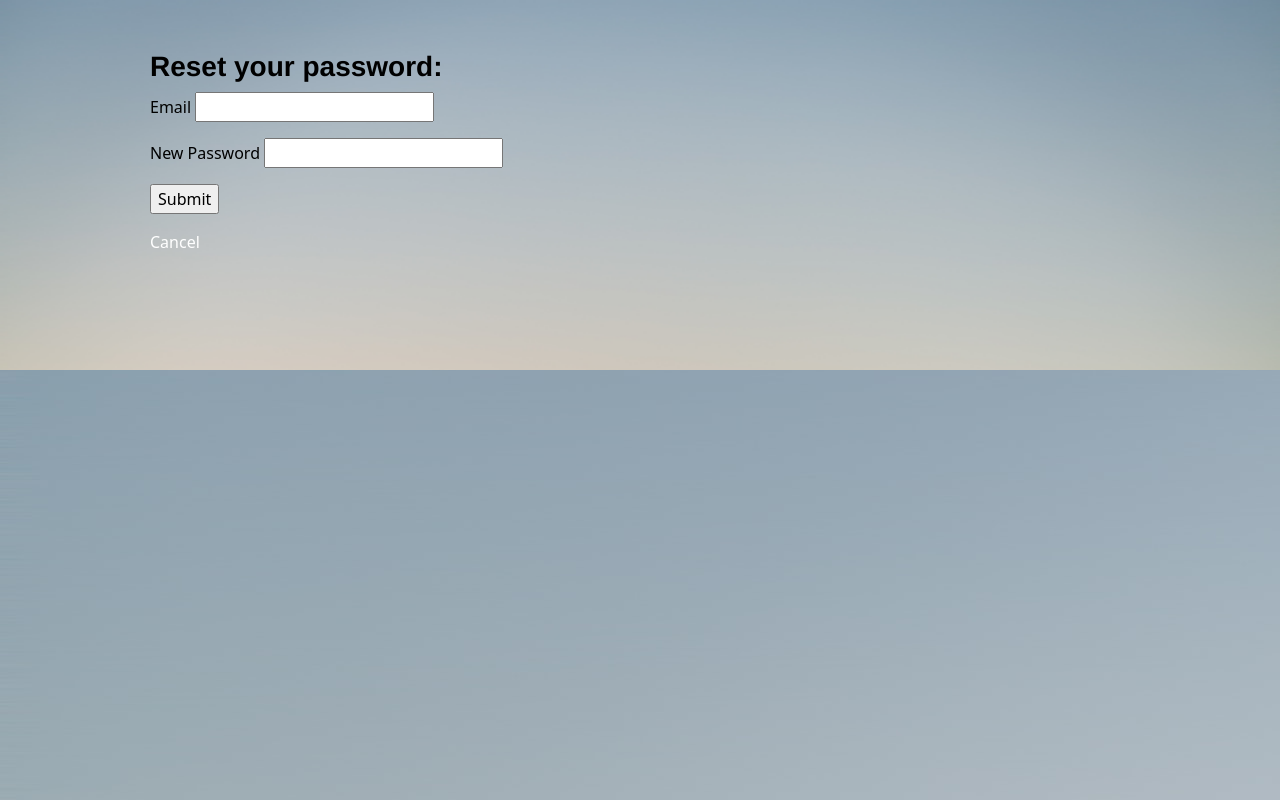
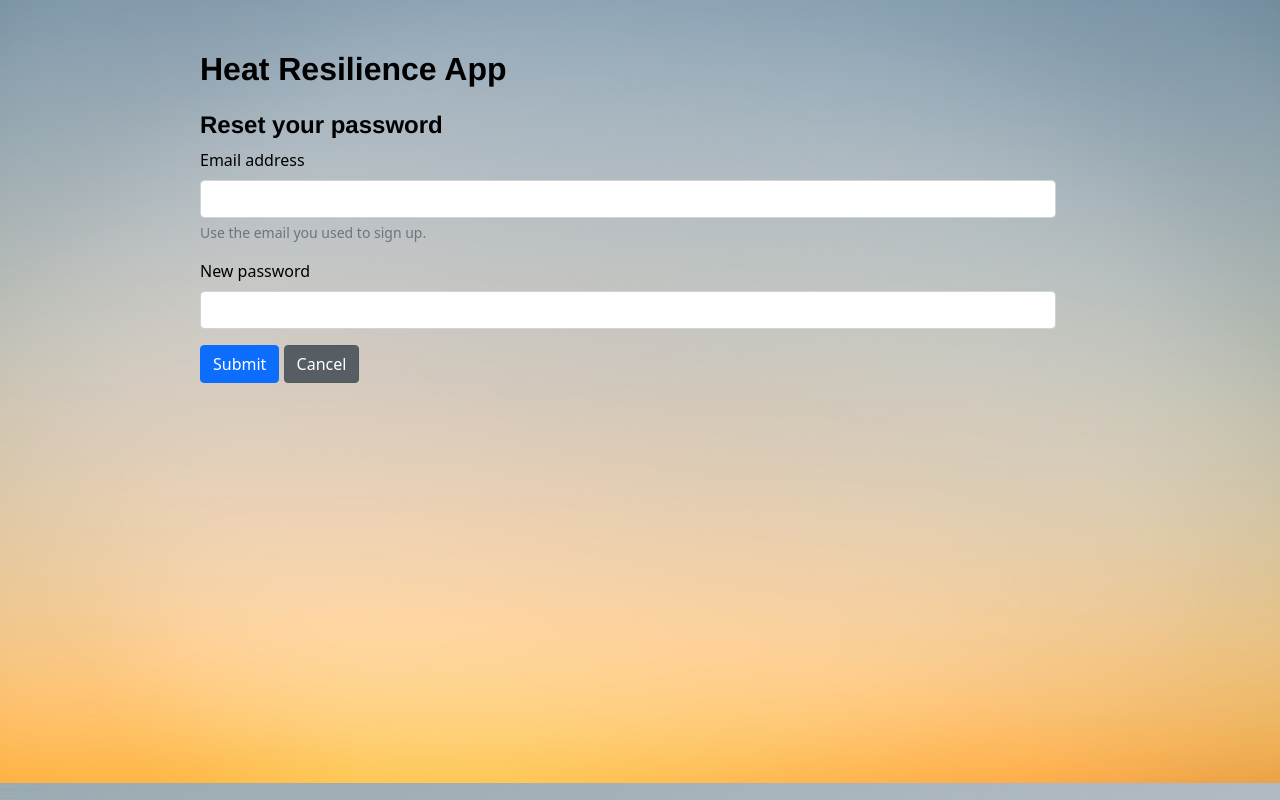
Before and after one commit to greenhacks/heat-resilience-app, a Flask app: page /reset-password in a window 1280 px wide. Run offline with Flask 2, Linux system fonts and the light colour scheme.

Commit message:
Styling & UX updates

```diff
--- a/templates/about.html
+++ b/templates/about.html
@@ -35,7 +35,7 @@
     <div>
         <b>2) Why use the heat index instead of ambient temperature as a measure of thermal comfort? </b>
         <br>
-        The heat index is more accurate because it takes humidity into account.
+        The heat index is more accurate because it takes humidity into account. Humidity can make the temperature feel hotter.
         <br>
         <br>
         You can find more information in this New York Times article:
--- a/templates/reset_password.html
+++ b/templates/reset_password.html
@@ -27,24 +27,30 @@
 
 <body>
 
-<div class="container-fluid">
-  <h3>Reset your password:</h3>
+<div class="container-fluid" id="reset-password">
+  <div class="row">
+    <div class="col">
+      <h2>Heat Resilience App</h2>
+    </div>
+
+    <div class="row">
+      <div class="col">
+        <h4 style="padding-top: 15px;">Reset your password</h4>
         <form action="/reset-password" method="POST">
-      <p>
-        Email <input type="text" name="resetemail">
-      </p>
-      <p>
-        New Password <input type="password" name="resetpassword">
-      </p>
-      <p>
-        <input type="submit">
-      </p>
-      <div>
-        <p>
-          <a href="/" id="cancel"> Cancel</a>
-        </p>
+          <div class="mb-3">
+            <label for="exampleInputEmail1" class="form-label">Email address</label>
+            <input type="email" class="form-control" id="exampleInputEmail1" aria-describedby="emailHelp" name="resetemail">
+            <div id="emailHelp" class="form-text">Use the email you used to sign up.</div>
           </div>
+          <div class="mb-3">
+            <label for="exampleInputPassword1" class="form-label">New password</label>
+            <input type="password" class="form-control" id="exampleInputPassword1" name="resetpassword">
+          </div>
+          <button type="submit" class="btn btn-primary">Submit</button>
+
+          <a href="/" class="btn btn-secondary btn-md active" role="button" aria-pressed="true">Cancel</a>
         </form>
+      </div>
     </div>
   </div>
 </div>
@@ -58,5 +64,4 @@
   crossorigin="anonymous">
 </script>
 
-
 </html>
--- a/templates/resources.html
+++ b/templates/resources.html
@@ -32,9 +32,7 @@
             "How prepared do you feel to handle extreme heat? Is there some action we can take together?" <br>
             <br>
         </div>
-        <br>
     </div>
-
     <div>
     <b>2. Check out urban cooling centers near you. </b>
     <br>
--- a/templates/update_settings.html
+++ b/templates/update_settings.html
@@ -8,7 +8,7 @@
     <div class="col-4">
     <h2>Update Your Settings</h2>
       <form id="user-settings-form" action="/user-settings-update" method="POST">
-        <div class="mb-2">
+        <div class="mb-2" style="padding-top: 15px;">
           <label for="exampleInputFName1" class="form-label">First name</label>
           <input type="text" class="form-control" id="exampleInputFName1" aria-describedby="fnameHelp"
           required name="fname" value="{{user.fname}}">
```
Also changed, not shown: templates/dashboard.html (+5 -6 lines), templates/homepage.html (+8 -8 lines). Lines whose indentation alone changed are shown as unchanged.
